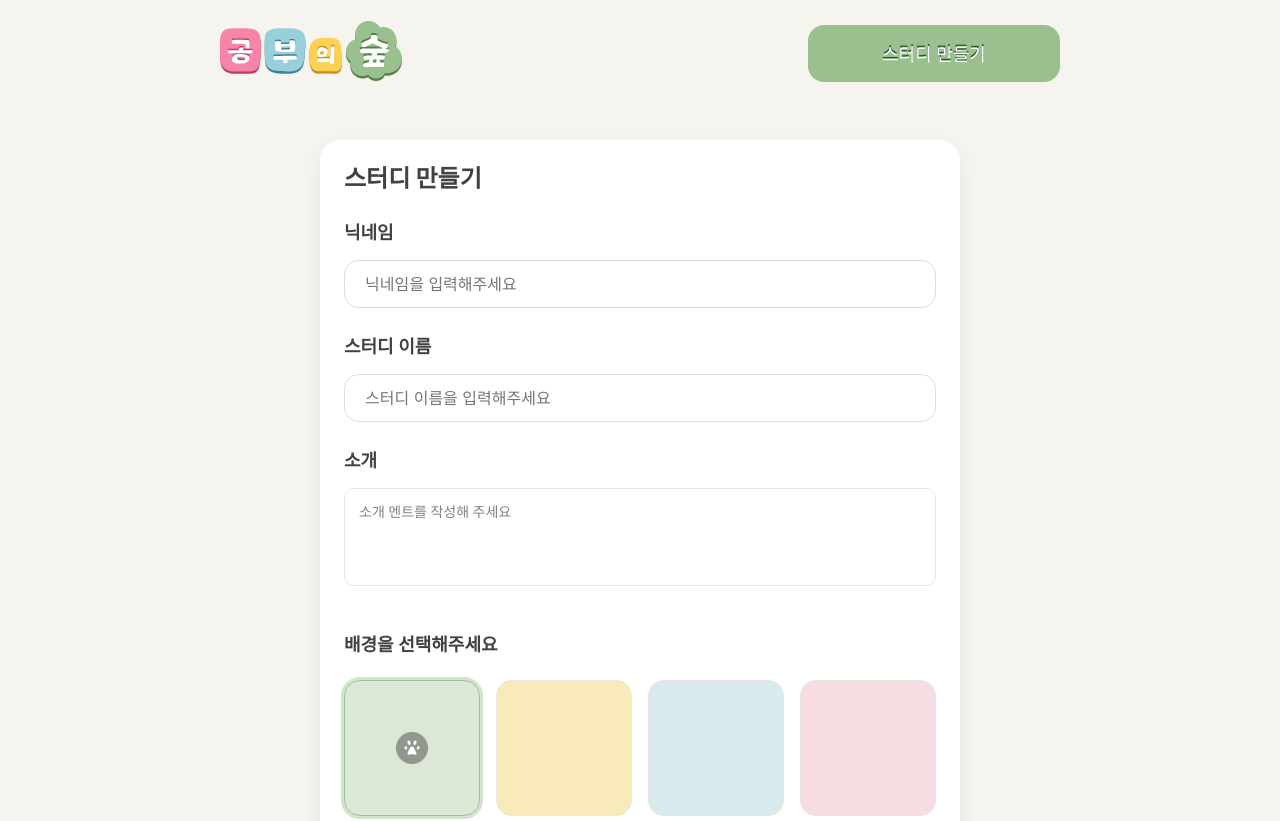
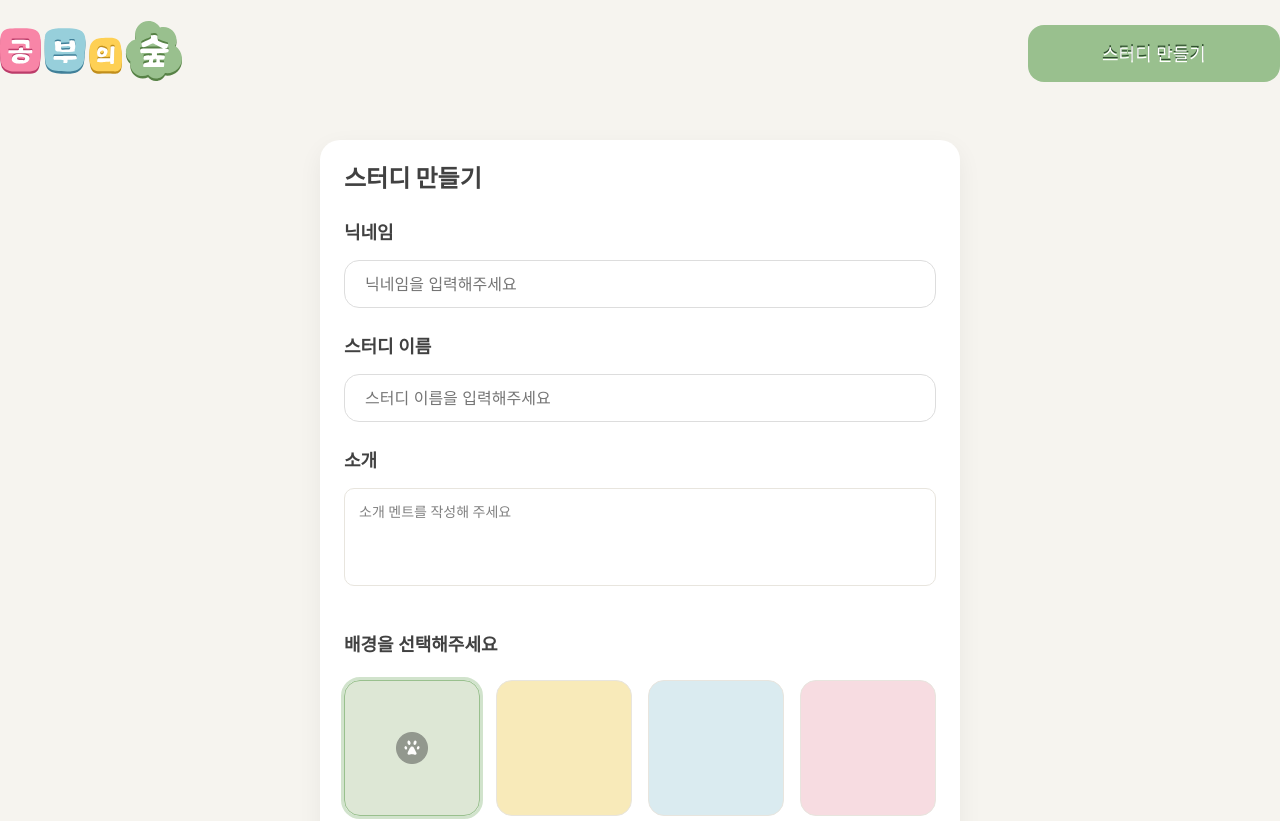
Before and after one commit to MinJun916/fs08-studyforest-team1-fe, a React (Vite) app: page /study/new in a window 1280 px wide. Shown: the top 821 px of the page. Built offline with nearby package versions, Linux system fonts and the light colour scheme; a web font is replaced by a local one.

Commit message:
style: 카드 및 홈 페이지의 최소 너비 및 패딩 조정

```diff
--- a/src/styles/components/card/StudyCard.module.scss
+++ b/src/styles/components/card/StudyCard.module.scss
@@ -4,7 +4,7 @@
 .studyCard {
   width: 100%;
   max-width: 358px;
-  min-width: 312px;
+  min-width: 270px;
   height: 243px;
 
   border-radius: 20px;
--- a/src/styles/components/header/Header.module.scss
+++ b/src/styles/components/header/Header.module.scss
@@ -15,7 +15,8 @@ $maxw: 1920px;
 
   width: 100%;
   min-height: $header-h;
-  padding: $pad-y $pad-x-desktop;
+  padding: $pad-y 0;
+  margin: 0 auto;
   z-index: 100;
   background: v.$bg;
 
@@ -31,7 +32,7 @@ $maxw: 1920px;
 }
 
 .headerInner {
-  max-width: $maxw;
+  max-width: calc($maxw - $pad-x-desktop * 2);
   margin: 0 auto;
   display: flex;
   align-items: center;
--- a/src/styles/pages/Home.module.scss
+++ b/src/styles/pages/Home.module.scss
@@ -12,13 +12,13 @@
   gap: 40px;
 
   @include m.tablet {
-    width: 697px;
+    min-width: 697px;
     gap: 24px;
-    padding-top: 20px;
+    padding: 20px 24px 0 24px;
   }
 
   @include m.mobile {
-    width: 344px;
+    min-width: 344px;
     gap: 16px;
     padding-top: 20px;
   }
```
